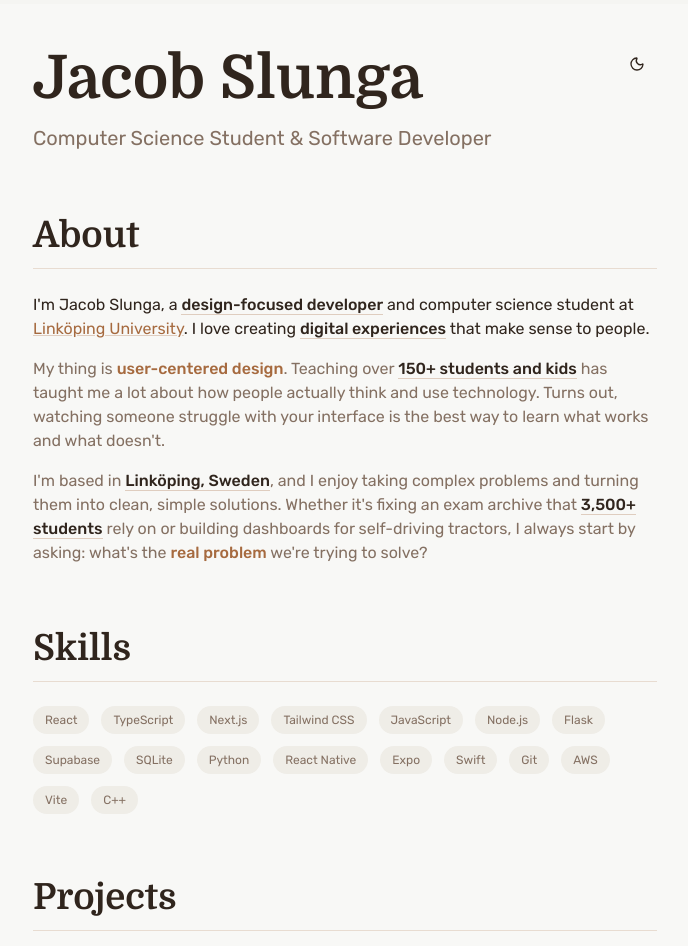
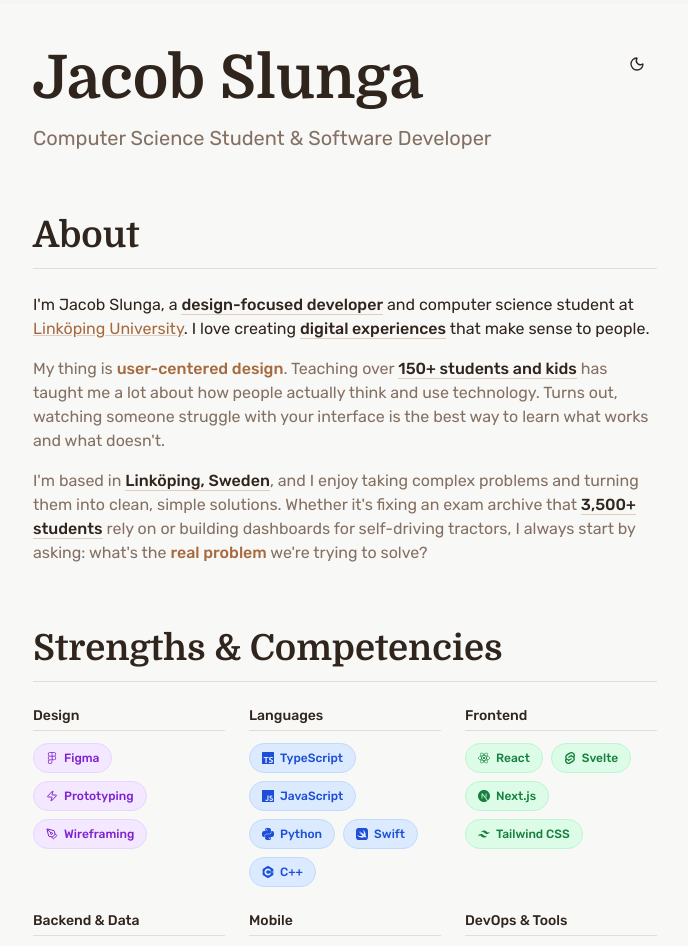
Before and after one commit to jacobslunga/portfolio-site, a React (Vite) app: page / in a window 1280 px wide. Shown: the top 946 px of the page, without its empty margins (295-983 px from the left). Built offline with nearby package versions, Linux system fonts and the light colour scheme.

Commit message:
changed icons and added flutter

```diff
--- a/package.json
+++ b/package.json
@@ -17,6 +17,7 @@
     "lucide-react": "^0.513.0",
     "react": "^18.3.1",
     "react-dom": "^18.3.1",
+    "react-icons": "^5.5.0",
     "react-router-dom": "^7.6.2",
     "tailwind-merge": "^3.3.0",
     "tailwindcss-animate": "^1.0.7"
--- a/src/pages/HomePage.tsx
+++ b/src/pages/HomePage.tsx
@@ -1,8 +1,30 @@
 import { Button } from "@/components/ui/button";
 import { useTheme } from "@/context/ThemeContext";
-import { Sun, Moon, Mail, FileText } from "lucide-react";
+import { Sun, Moon, Mail, FileText, Zap, PenTool } from "lucide-react";
 import { useState, useEffect } from "react";
 import { GitHubLogoIcon } from "@radix-ui/react-icons";
+import {
+  SiReact,
+  SiSvelte,
+  SiTypescript,
+  SiJavascript,
+  SiPython,
+  SiSwift,
+  SiCplusplus,
+  SiNextdotjs,
+  SiTailwindcss,
+  SiNodedotjs,
+  SiFlask,
+  SiSupabase,
+  SiSqlite,
+  SiExpo,
+  SiFlutter,
+  SiGit,
+  SiAmazon,
+  SiVite,
+  SiNginx,
+  SiFigma,
+} from "react-icons/si";
 
 const projects = [
   {
@@ -86,25 +108,67 @@ const experiences = [
   },
 ];
 
-const skills = [
-  "React",
-  "TypeScript",
-  "Next.js",
-  "Tailwind CSS",
-  "JavaScript",
-  "Node.js",
-  "Flask",
-  "Supabase",
-  "SQLite",
-  "Python",
-  "React Native",
-  "Expo",
-  "Swift",
-  "Git",
-  "AWS",
-  "Vite",
-  "C++",
-];
+const toolCategories = {
+  Design: {
+    tools: [
+      { name: "Figma", icon: SiFigma },
+      { name: "Prototyping", icon: Zap },
+      { name: "Wireframing", icon: PenTool },
+    ],
+    colors:
+      "bg-purple-100 text-purple-700 border-purple-200 dark:bg-purple-900/30 dark:text-purple-300 dark:border-purple-800",
+  },
+  Languages: {
+    tools: [
+      { name: "TypeScript", icon: SiTypescript },
+      { name: "JavaScript", icon: SiJavascript },
+      { name: "Python", icon: SiPython },
+      { name: "Swift", icon: SiSwift },
+      { name: "C++", icon: SiCplusplus },
+    ],
+    colors:
+      "bg-blue-100 text-blue-700 border-blue-200 dark:bg-blue-900/30 dark:text-blue-300 dark:border-blue-800",
+  },
+  Frontend: {
+    tools: [
+      { name: "React", icon: SiReact },
+      { name: "Svelte", icon: SiSvelte },
+      { name: "Next.js", icon: SiNextdotjs },
+      { name: "Tailwind CSS", icon: SiTailwindcss },
+    ],
+    colors:
+      "bg-green-100 text-green-700 border-green-200 dark:bg-green-900/30 dark:text-green-300 dark:border-green-800",
+  },
+  "Backend & Data": {
+    tools: [
+      { name: "Node.js", icon: SiNodedotjs },
+      { name: "Flask", icon: SiFlask },
+      { name: "Supabase", icon: SiSupabase },
+      { name: "SQLite", icon: SiSqlite },
+    ],
+    colors:
+      "bg-orange-100 text-orange-700 border-orange-200 dark:bg-orange-900/30 dark:text-orange-300 dark:border-orange-800",
+  },
+  Mobile: {
+    tools: [
+      { name: "React Native", icon: SiReact },
+      { name: "Flutter", icon: SiFlutter },
+      { name: "Expo", icon: SiExpo },
+    ],
+    colors:
+      "bg-pink-100 text-pink-700 border-pink-200 dark:bg-pink-900/30 dark:text-pink-300 dark:border-pink-800",
+  },
+  "DevOps & Tools": {
+    tools: [
+      { name: "Git", icon: SiGit },
+      { name: "AWS", icon: SiAmazon },
+      { name: "Vite", icon: SiVite },
+      { name: "NGINX", icon: SiNginx },
+    ],
+    colors:
+      "bg-slate-100 text-slate-700 border-slate-200 dark:bg-slate-900/30 dark:text-slate-300 dark:border-slate-800",
+  },
+};
 
 export default function HomePage() {
   const { isDark, toggleTheme } = useTheme();
@@ -226,20 +290,35 @@ export default function HomePage() {
         </div>
       </section>
 
-      {/* Skills */}
+      {/* Strengths & Competencies */}
       <section>
         <h2 className="text-3xl sm:text-4xl font-serif font-bold mb-6 border-b border-primary/20 pb-3">
-          Skills
+          Strengths & Competencies
         </h2>
-        <div className="flex flex-wrap gap-2 sm:gap-3">
-          {skills.map((skill) => (
-            <span
-              key={skill}
-              className="px-3 py-1.5 bg-muted rounded-full text-sm sm:text-xs text-muted-foreground hover:bg-muted/80 transition-colors"
-            >
-              {skill}
-            </span>
-          ))}
+        <div className="grid grid-cols-1 sm:grid-cols-2 lg:grid-cols-3 gap-6">
+          {Object.entries(toolCategories).map(
+            ([category, { tools, colors }]) => (
+              <div key={category} className="space-y-3">
+                <h3 className="text-sm font-medium text-foreground border-b border-primary/20 pb-1">
+                  {category}
+                </h3>
+                <div className="flex flex-wrap gap-2">
+                  {tools.map((tool) => {
+                    const IconComponent = tool.icon;
+                    return (
+                      <span
+                        key={tool.name}
+                        className={`px-3 py-1.5 rounded-full text-xs font-medium border transition-all duration-200 hover:scale-105 ${colors} flex items-center gap-1.5`}
+                      >
+                        <IconComponent className="w-3 h-3" />
+                        {tool.name}
+                      </span>
+                    );
+                  })}
+                </div>
+              </div>
+            )
+          )}
         </div>
       </section>
 
@@ -384,10 +463,7 @@ export default function HomePage() {
 
       {/* Footer */}
       <footer className="border-t border-border pt-8 text-center text-muted-foreground">
-        <p className="text-sm">
-          © {new Date().getFullYear()} Jacob Slunga. Built with React &
-          TypeScript.
-        </p>
+        <p className="text-sm">© {new Date().getFullYear()} Jacob Slunga.</p>
       </footer>
 
       {/* Floating Sticky Action Bar */}
```
Also changed, not shown: 1 other file (tests, documents, lock files or other folders).
